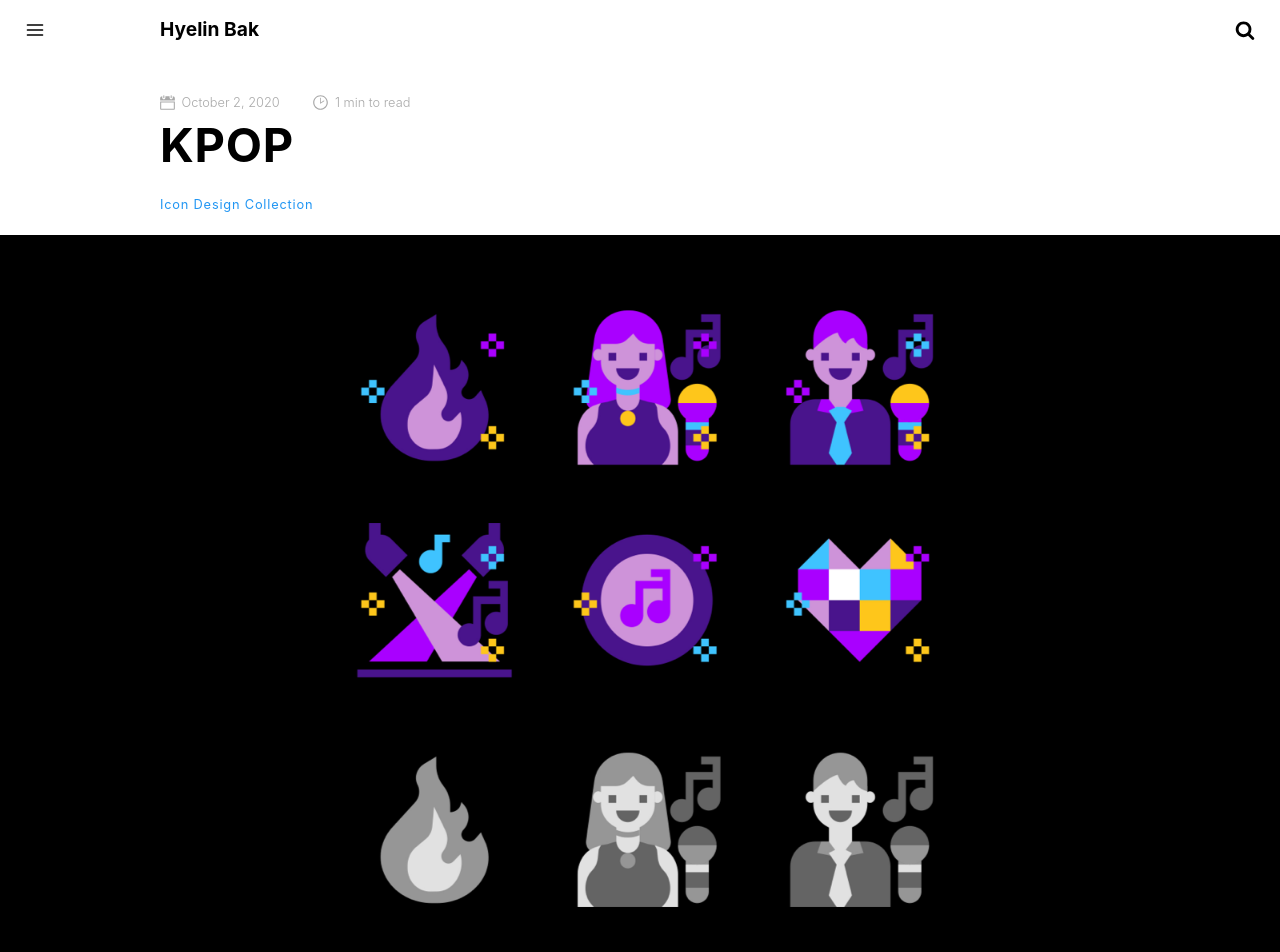
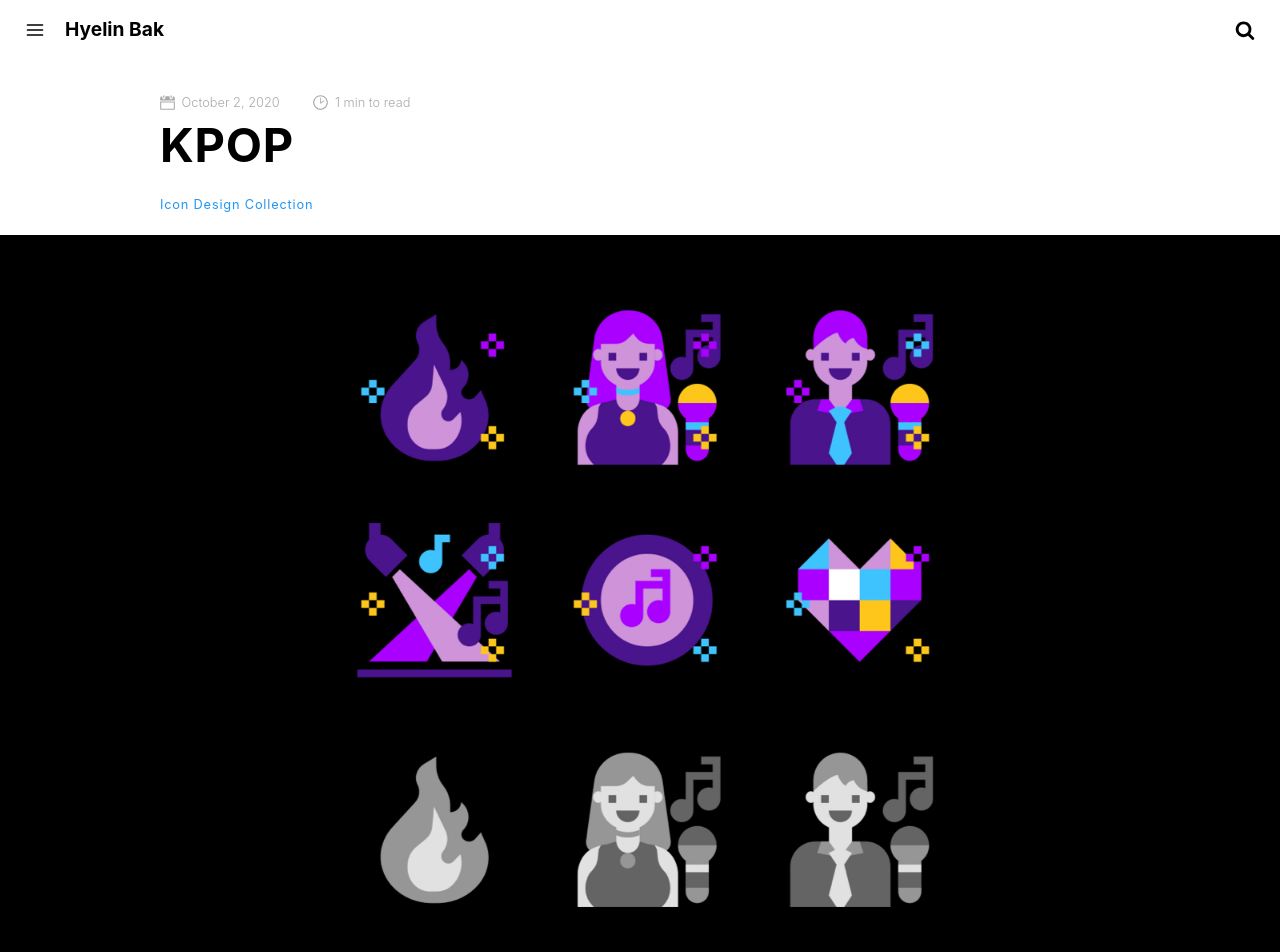
Before and after one commit to crazyjamy/crazyjamy.github.io, a Jekyll site: the page built from _posts/2020-09-30-icon-kpop.md, in a window 1280 px wide and 1400 px high. Shown: the top 952 px of the window. Built offline with Jekyll 4.4.1, drawn with Linux system fonts in a browser that asks for light colours; comment, search, counter and statistics services are not loaded.

Commit message:
Update main.css

```diff
--- a/assets/css/main.css
+++ b/assets/css/main.css
@@ -123,7 +123,6 @@ template{
 }
 h1,h2,h3,h4{
   font-family:-apple-system,BlinkMacSystemFont,Lato,Roboto,Segoe UI,Helvetica Neue,Helvetica,Verdana,Arial,sans-serif;font-weight:700;font-style:normal;
-  padding-left:10rem;
 }
 .text-center{
   text-align:center
```
